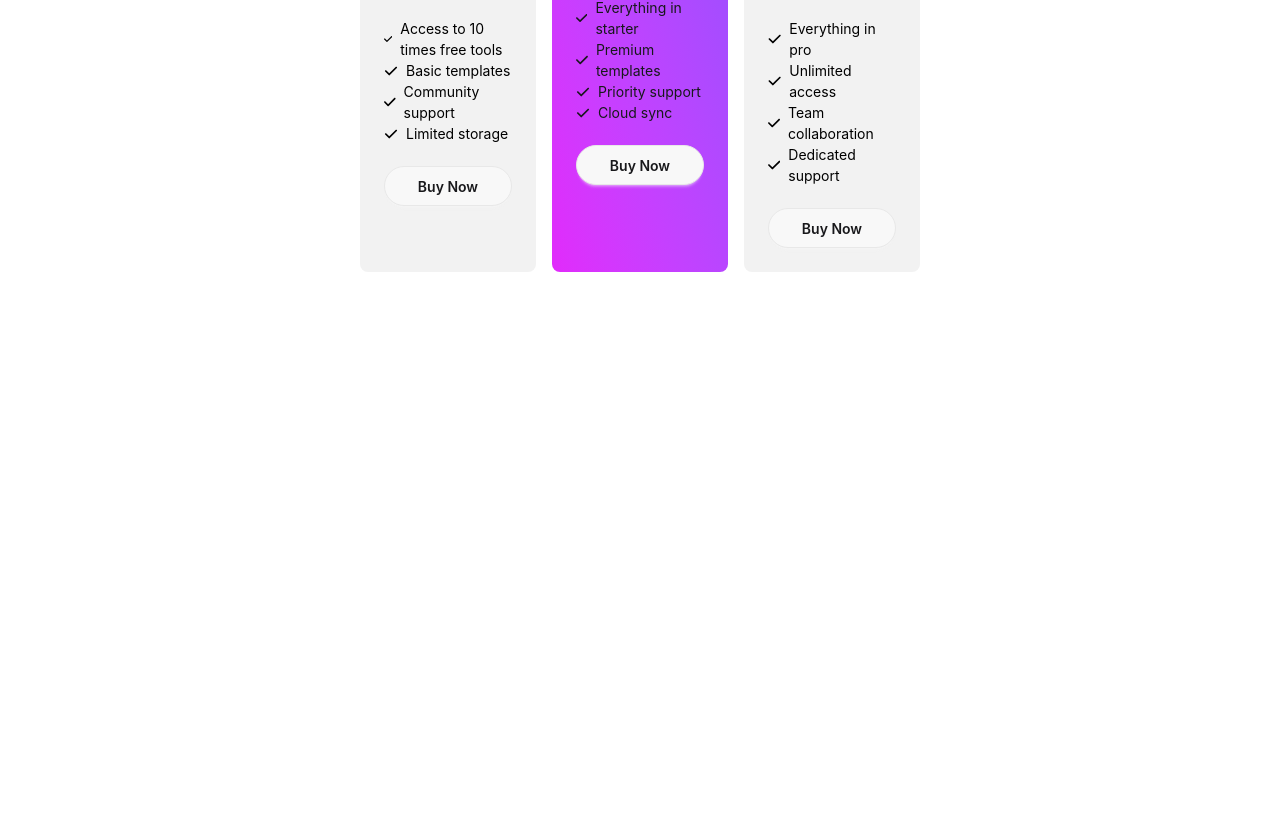
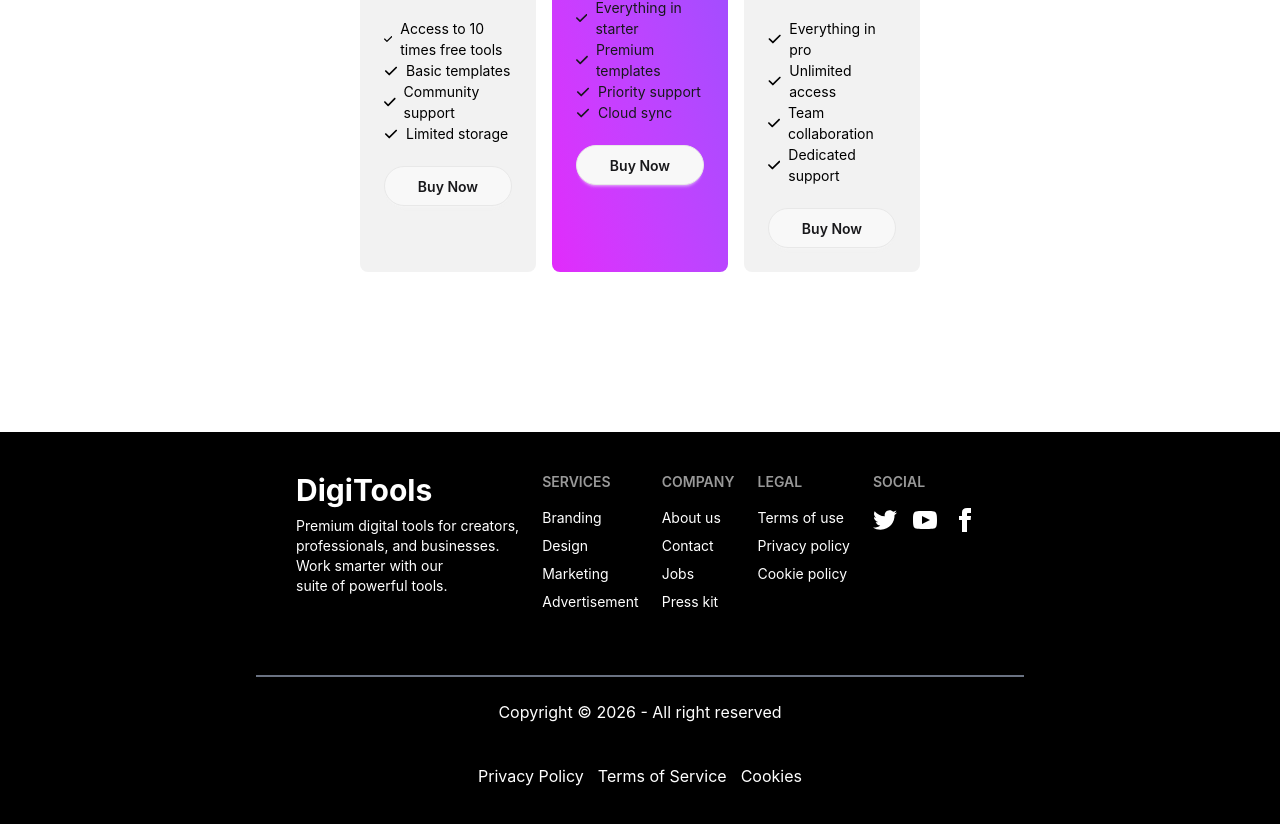
Before and after one commit to pervezmia/digital-tools-platform, a React (Vite) app: page / in a window 1280 px wide. Shown: the part 4527-5351 px from the top of the page. Before the commit the page ends 4959 px from the top, so only its background shows below. Built offline with nearby package versions, Linux system fonts and the light colour scheme.

Commit message:
footer section added

```diff
--- a/src/App.jsx
+++ b/src/App.jsx
@@ -9,6 +9,7 @@ import DigitalToolsCard from "./components/DigitalToolsCard";
 import ActiveBtn from "./components/ActiveBtn";
 import SubscriptionCard from "./components/SubscriptionCard";
 import Steps from "./components/Steps";
+import Footer from "./components/Footer";
 
 
 const dataFetch = async () => {
@@ -47,6 +48,7 @@ function App() {
       {isActive === "carts" && <Cart cartContainer = {cartContainer} setCartContainer = {setCartContainer}></Cart>}
       <Steps></Steps>
       <SubscriptionCard pricePromise={pricePromise}></SubscriptionCard>
+      <Footer></Footer>
     </>
   );
 }
--- a/src/components/Cart.jsx
+++ b/src/components/Cart.jsx
@@ -16,11 +16,12 @@ const Cart = ({ cartContainer, setCartContainer }) => {
         (deleteItem) => deleteItem.id !== data.id
       );
       setCartContainer(filterArray);
-      toast.warning("delete successfully !")
+      toast.warning("remove successfully !")
     }
   };
   return (
-    <div className="mb-2 border-2 border-gray-300 max-w-[70%] mx-auto rounded-2xl p-5 space-y-4.5">
+    <div className="p-5">
+    <div className="mb-2 border-2 border-gray-300 md:max-w-[70%] mx-auto rounded-2xl p-5 space-y-4.5">
       {cartContainer.length === 0 ? (
         <div>
           <div className="flex items-center justify-center p-12 bg-gray-300 rounded-2xl">
@@ -64,6 +65,7 @@ const Cart = ({ cartContainer, setCartContainer }) => {
         </div>
       )}
     </div>
+    </div>
   );
 };
 
--- /dev/null
+++ b/src/components/Footer.jsx
@@ -0,0 +1,93 @@
+import React from "react";
+
+const Footer = () => {
+  return (
+    <div className="bg-black">
+      <div className="flex w-full flex-col ">
+        <footer className="footer sm:footer-horizontal max-w-[60%] mx-auto p-10 ">
+          <nav>
+            <h1 className="text-3xl font-bold text-white">DigiTools</h1>
+            <p className="text-white">
+              Premium digital tools  for creators, <br /> professionals, and businesses. <br />
+              Work smarter with our <br /> suite of powerful tools.
+            </p>
+          </nav>
+          <nav className="text-white">
+            <h6 className="footer-title">Services</h6>
+            <a className="link link-hover">Branding</a>
+            <a className="link link-hover">Design</a>
+            <a className="link link-hover">Marketing</a>
+            <a className="link link-hover">Advertisement</a>
+          </nav>
+          <nav className="text-white">
+            <h6 className="footer-title">Company</h6>
+            <a className="link link-hover">About us</a>
+            <a className="link link-hover">Contact</a>
+            <a className="link link-hover">Jobs</a>
+            <a className="link link-hover">Press kit</a>
+          </nav>
+          <nav className="text-white">
+            <h6 className="footer-title">Legal</h6>
+            <a className="link link-hover">Terms of use</a>
+            <a className="link link-hover">Privacy policy</a>
+            <a className="link link-hover">Cookie policy</a>
+          </nav>
+
+          <nav className="text-white">
+            <h6 className="footer-title">Social</h6>
+            <div className="grid grid-flow-col gap-4">
+              <a>
+                <svg
+                  xmlns="http://www.w3.org/2000/svg"
+                  width="24"
+                  height="24"
+                  viewBox="0 0 24 24"
+                  className="fill-current"
+                >
+                  <path d="M24 4.557c-.883.392-1.832.656-2.828.775 1.017-.609 1.798-1.574 2.165-2.724-.951.564-2.005.974-3.127 1.195-.897-.957-2.178-1.555-3.594-1.555-3.179 0-5.515 2.966-4.797 6.045-4.091-.205-7.719-2.165-10.148-5.144-1.29 2.213-.669 5.108 1.523 6.574-.806-.026-1.566-.247-2.229-.616-.054 2.281 1.581 4.415 3.949 4.89-.693.188-1.452.232-2.224.084.626 1.956 2.444 3.379 4.6 3.419-2.07 1.623-4.678 2.348-7.29 2.04 2.179 1.397 4.768 2.212 7.548 2.212 9.142 0 14.307-7.721 13.995-14.646.962-.695 1.797-1.562 2.457-2.549z"></path>
+                </svg>
+              </a>
+              <a>
+                <svg
+                  xmlns="http://www.w3.org/2000/svg"
+                  width="24"
+                  height="24"
+                  viewBox="0 0 24 24"
+                  className="fill-current"
+                >
+                  <path d="M19.615 3.184c-3.604-.246-11.631-.245-15.23 0-3.897.266-4.356 2.62-4.385 8.816.029 6.185.484 8.549 4.385 8.816 3.6.245 11.626.246 15.23 0 3.897-.266 4.356-2.62 4.385-8.816-.029-6.185-.484-8.549-4.385-8.816zm-10.615 12.816v-8l8 3.993-8 4.007z"></path>
+                </svg>
+              </a>
+              <a>
+                <svg
+                  xmlns="http://www.w3.org/2000/svg"
+                  width="24"
+                  height="24"
+                  viewBox="0 0 24 24"
+                  className="fill-current"
+                >
+                  <path d="M9 8h-3v4h3v12h5v-12h3.642l.358-4h-4v-1.667c0-.955.192-1.333 1.115-1.333h2.885v-5h-3.808c-3.596 0-5.192 1.583-5.192 4.615v3.385z"></path>
+                </svg>
+              </a>
+            </div>
+          </nav>
+        </footer>
+
+        <div className="divider text-gray-500  before:bg-gray-500 after:bg-gray-500 w-[60%] mx-auto"></div>
+
+        <div className=" max-w-[80%] mx-auto flex flex-col md:justify-between md:items-center gap-10 text-white mb-10">
+          <p className=" ">
+            Copyright © {new Date().getFullYear()} - All right reserved
+          </p>
+          <div className="flex gap-3.5">
+            <p>Privacy Policy</p>
+            <p>Terms of Service </p>
+            <p>Cookies</p>
+          </div>
+        </div>
+      </div>
+    </div>
+  );
+};
+
+export default Footer;
--- a/src/components/Steps.jsx
+++ b/src/components/Steps.jsx
@@ -40,10 +40,9 @@ const Steps = () => {
               <img src={packaged} alt="" />
             </div>
             <div className="text-center space-y-3">
-              <h3 className="font-semibold text-xl">Create Account</h3>
+              <h3 className="font-semibold text-xl">Choose Products</h3>
               <p className="text-xs ">
-                Sign up for free in seconds. No credit card required to get
-                started.
+                Browse our catalog and select the tools that fit your needs.
               </p>
             </div>
           </div>
@@ -57,10 +56,9 @@ const Steps = () => {
               <img src={rocket} alt="" />
             </div>
             <div className="text-center space-y-3">
-              <h3 className="font-semibold text-xl">Create Account</h3>
+              <h3 className="font-semibold text-xl">Start Creating</h3>
               <p className="text-xs ">
-                Sign up for free in seconds. No credit card required to get
-                started.
+                Download and start using your premium tools immediately.
               </p>
             </div>
           </div>
```
